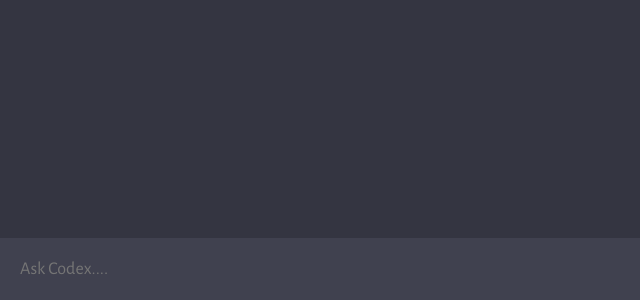
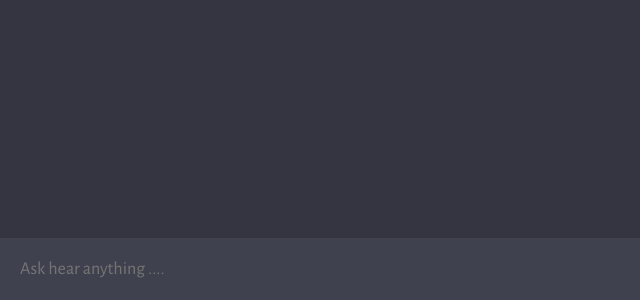
Before and after one commit to shagors/chat-gpt-AI-javascript, a website built with Vite: page client/index.html in a window 1280 px wide. Shown: the part 500-800 px from the top of the page, 0-640 px from the left. Built offline with nearby package versions, Linux system fonts and the light colour scheme.

Commit message:
place holeder change

```diff
--- a/client/index.html
+++ b/client/index.html
@@ -12,7 +12,7 @@
       <div id="chat_container"></div>
 
       <form>
-        <textarea name="prompt" id="" cols="1" rows="1" placeholder="Ask Codex...."></textarea>
+        <textarea name="prompt" id="" cols="1" rows="1" placeholder="Ask hear anything ...."></textarea>
         <button type="submit"><img src="./assets/send.svg" alt=""></button>
       </form>
     </div>
```
